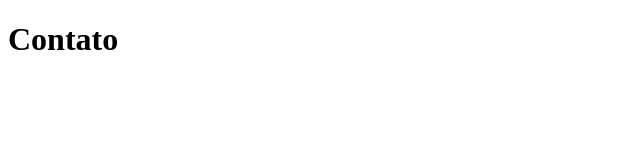
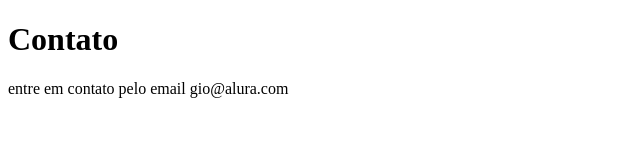
Before and after one commit to Yaskin17/alura, a plain HTML site: page contatos.html in a window 1280 px wide. Shown: the whole page, without its empty margins (0-640 px from the left). Drawn offline with Linux system fonts and the light colour scheme.

Commit message:
email no contato

```diff
--- a/contatos.html
+++ b/contatos.html
@@ -10,6 +10,7 @@
 
 <body>
     <h1>Contato</h1>
+    <p>entre em contato pelo email gio@alura.com</p>
 </body>
 
 </html>
```
